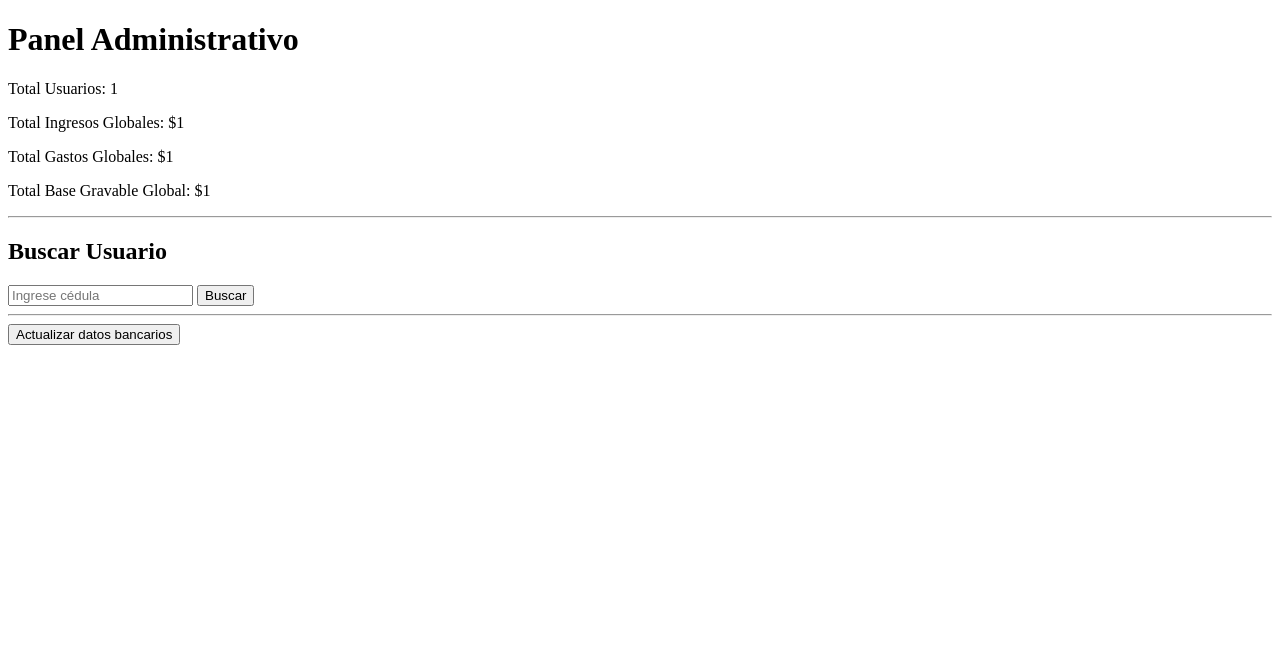
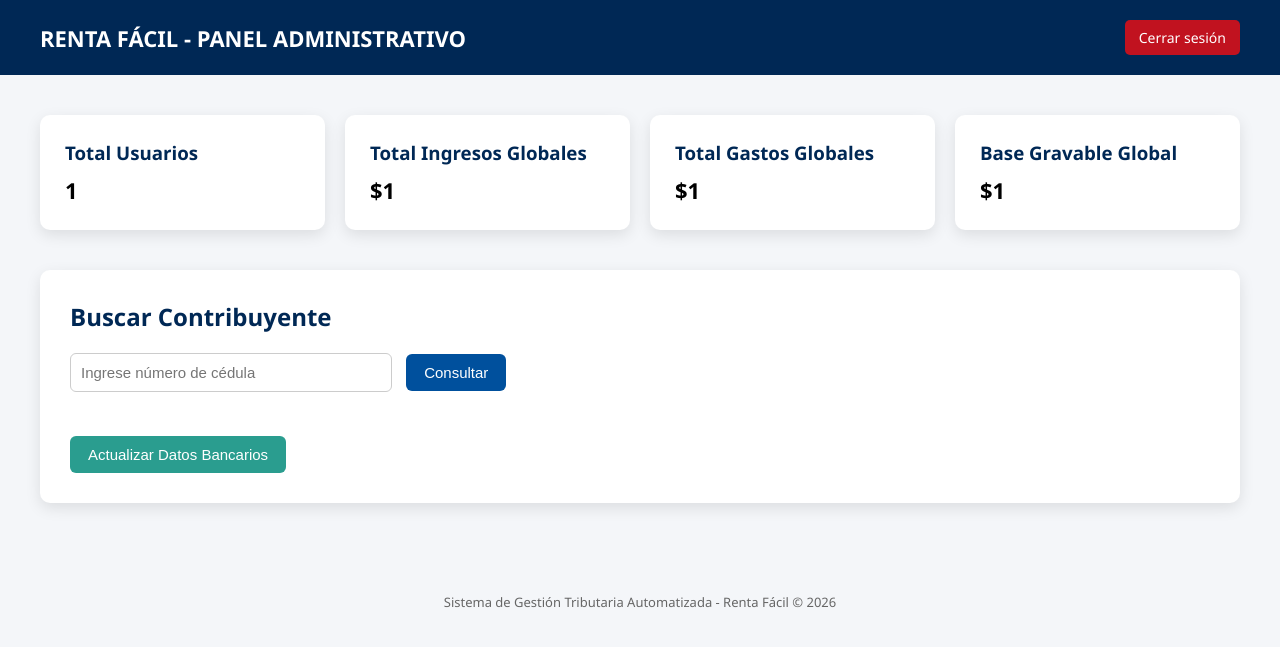
Before and after one commit to julianbaquero357/rentafacil-demo, a Flask app: template templates/admin.html in a window 1280 px wide. Shown: the top 647 px of the page. Run offline with Flask 3, Linux system fonts and the light colour scheme; the template is opened without the code that fills it: most values are stand-ins (such as "Sample title", 1, 10 or a date in 2020).

Commit message:
Update admin.html

```diff
--- a/templates/admin.html
+++ b/templates/admin.html
@@ -2,27 +2,177 @@
 <html>
 <head>
     <title>Panel Administrativo - Renta Fácil</title>
+
+    <meta charset="UTF-8">
+    <meta name="viewport" content="width=device-width, initial-scale=1.0">
+
+    <style>
+        body {
+            margin: 0;
+            font-family: 'Segoe UI', Arial, sans-serif;
+            background-color: #f4f6f9;
+        }
+
+        header {
+            background: #002855;
+            color: white;
+            padding: 20px 40px;
+            display: flex;
+            justify-content: space-between;
+            align-items: center;
+        }
+
+        header h1 {
+            margin: 0;
+            font-size: 22px;
+        }
+
+        .logout {
+            color: white;
+            text-decoration: none;
+            font-size: 14px;
+            background: #c1121f;
+            padding: 8px 14px;
+            border-radius: 5px;
+        }
+
+        .container {
+            padding: 40px;
+        }
+
+        .cards {
+            display: grid;
+            grid-template-columns: repeat(auto-fit, minmax(250px, 1fr));
+            gap: 20px;
+            margin-bottom: 40px;
+        }
+
+        .card {
+            background: white;
+            padding: 25px;
+            border-radius: 10px;
+            box-shadow: 0px 5px 15px rgba(0,0,0,0.1);
+        }
+
+        .card h3 {
+            margin: 0 0 10px 0;
+            color: #002855;
+        }
+
+        .card p {
+            font-size: 22px;
+            font-weight: bold;
+            margin: 0;
+        }
+
+        .search-box {
+            background: white;
+            padding: 30px;
+            border-radius: 10px;
+            box-shadow: 0px 5px 15px rgba(0,0,0,0.1);
+            margin-bottom: 30px;
+        }
+
+        .search-box h2 {
+            margin-top: 0;
+            color: #002855;
+        }
+
+        input[type="text"] {
+            width: 300px;
+            padding: 10px;
+            font-size: 15px;
+            border-radius: 6px;
+            border: 1px solid #ccc;
+            margin-right: 10px;
+        }
+
+        button {
+            padding: 10px 18px;
+            font-size: 15px;
+            border-radius: 6px;
+            border: none;
+            cursor: pointer;
+        }
+
+        .btn-primary {
+            background-color: #00509d;
+            color: white;
+        }
+
+        .btn-primary:hover {
+            background-color: #003f7f;
+        }
+
+        .btn-sync {
+            background-color: #2a9d8f;
+            color: white;
+        }
+
+        .btn-sync:hover {
+            background-color: #1e7d71;
+        }
+
+        footer {
+            text-align: center;
+            padding: 20px;
+            color: #666;
+            font-size: 13px;
+        }
+    </style>
 </head>
+
 <body>
-    <h1>Panel Administrativo</h1>
 
-    <p>Total Usuarios: {{ total_usuarios }}</p>
-    <p>Total Ingresos Globales: ${{ total_ingresos }}</p>
-    <p>Total Gastos Globales: ${{ total_gastos }}</p>
-    <p>Total Base Gravable Global: ${{ total_base }}</p>
+<header>
+    <h1>RENTA FÁCIL - PANEL ADMINISTRATIVO</h1>
+    <a href="/admin/logout" class="logout">Cerrar sesión</a>
+</header>
 
-    <hr>
+<div class="container">
 
-    <h2>Buscar Usuario</h2>
-    <form method="POST" action="/admin/usuario">
-        <input type="text" name="cedula" placeholder="Ingrese cédula">
-        <button type="submit">Buscar</button>
-    </form>
+    <div class="cards">
+        <div class="card">
+            <h3>Total Usuarios</h3>
+            <p>{{ total_usuarios }}</p>
+        </div>
 
-    <hr>
+        <div class="card">
+            <h3>Total Ingresos Globales</h3>
+            <p>${{ "{:,.0f}".format(total_ingresos) }}</p>
+        </div>
 
-    <form action="/admin/sync">
-        <button type="submit">Actualizar datos bancarios</button>
-    </form>
+        <div class="card">
+            <h3>Total Gastos Globales</h3>
+            <p>${{ "{:,.0f}".format(total_gastos) }}</p>
+        </div>
+
+        <div class="card">
+            <h3>Base Gravable Global</h3>
+            <p>${{ "{:,.0f}".format(total_base) }}</p>
+        </div>
+    </div>
+
+    <div class="search-box">
+        <h2>Buscar Contribuyente</h2>
+
+        <form method="POST" action="/admin/usuario">
+            <input type="text" name="cedula" placeholder="Ingrese número de cédula" required>
+            <button type="submit" class="btn-primary">Consultar</button>
+        </form>
+
+        <br><br>
+
+        <form action="/admin/sync">
+            <button type="submit" class="btn-sync">Actualizar Datos Bancarios</button>
+        </form>
+    </div>
+
+</div>
+
+<footer>
+    Sistema de Gestión Tributaria Automatizada - Renta Fácil © 2026
+</footer>
+
 </body>
 </html>
```
